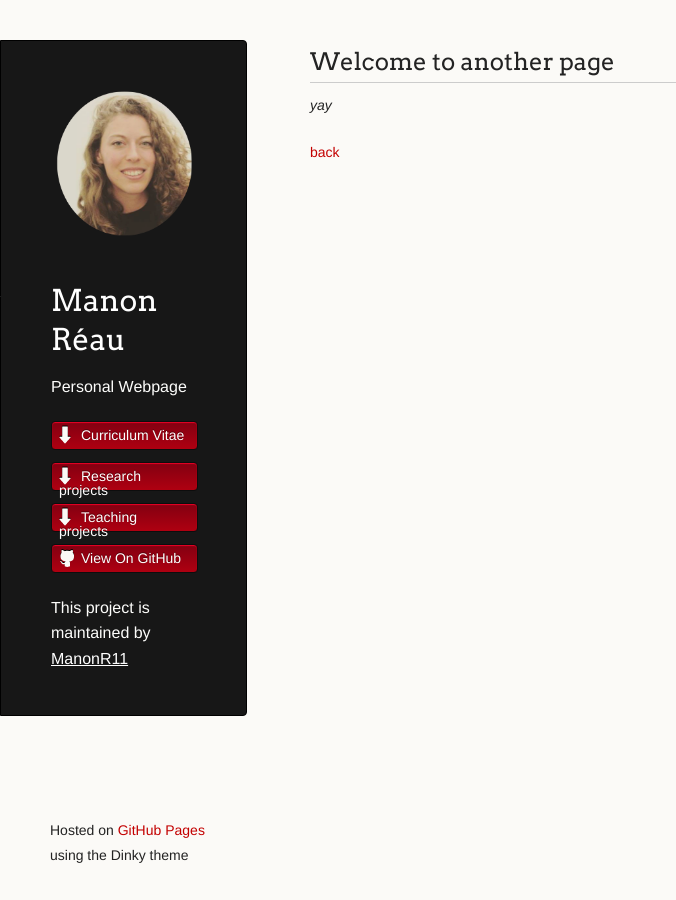
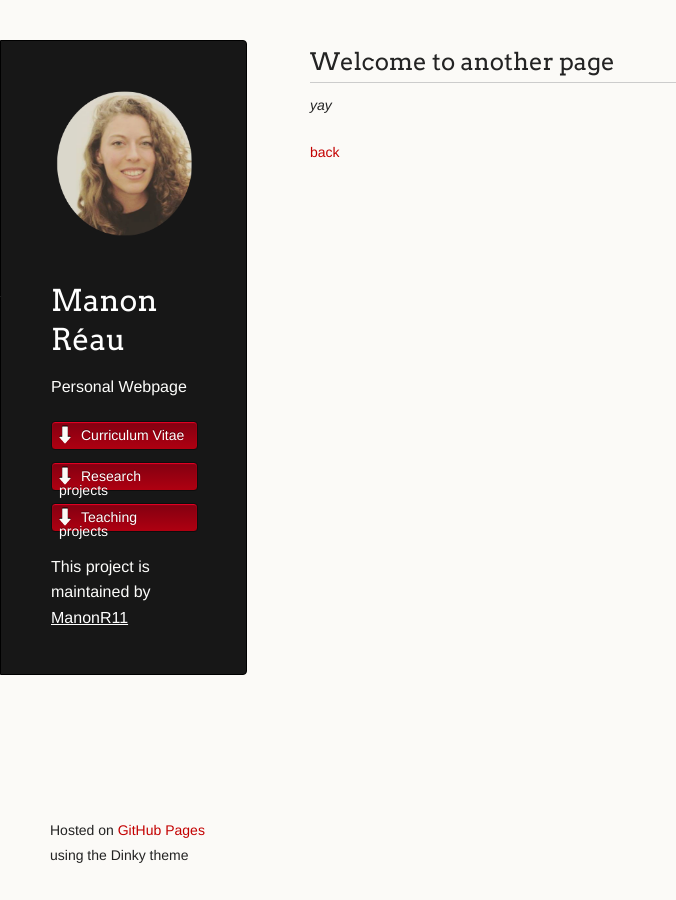
Before and after one commit to ManonR11/manonreau.github.io, a Jekyll site: the page built from another-page.md, in a window 1280 px wide. Shown: the whole page, without its empty margins (0-676 px from the left). Built offline with Jekyll 4.4.1, drawn with Linux system fonts in a browser that asks for light colours; our own code applies the rules of GitHub Pages for plain Markdown files.

Commit message:
Update default.html

```diff
--- a/_layouts/default.html
+++ b/_layouts/default.html
@@ -25,7 +25,6 @@
             <li class="download"><a class="buttons" href="{{ site.github.tar_url }}">Research projects</a></li>
             <li class="download"><a class="buttons" href="{{ site.github.tar_url }}">Teaching projects</a></li>
           {% endif %}
-          <li><a class="buttons github" href="{{ site.github.repository_url }}">View On GitHub</a></li>
         </ul>
 
         {% if site.github.is_project_page %}
```
